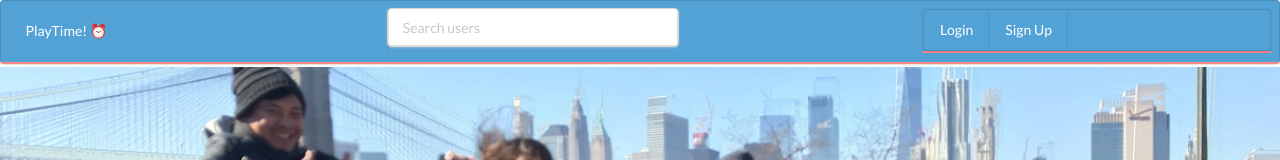
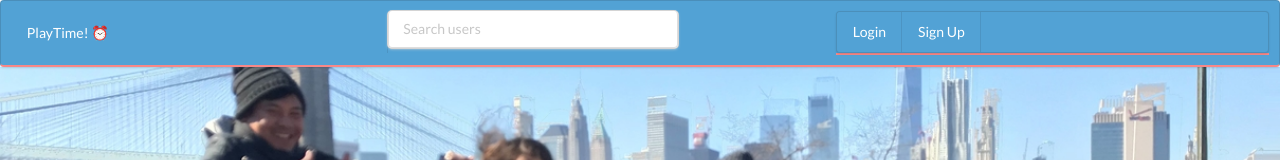
Before and after one commit to robghchen/playtime-frontend, a React (Create React App) app: page / in a window 1280 px wide. Shown: the top 160 px of the page. Built offline with nearby package versions, Linux system fonts and the light colour scheme; no server answers.

Commit message:
flex mobile navbar

```diff
--- a/src/App.css
+++ b/src/App.css
@@ -317,7 +317,7 @@ btn {
 .navbar-layout {
   position: relative;
   display: flex;
-  padding: 0.6em;
+  padding: 0.7em;
 }
 
 .navbar-left {
@@ -342,12 +342,12 @@ btn {
 }
 
 .navbar-search {
-  flex: 3;
+  flex: 1;
   padding-right: 1em;
 }
 
 .navbar-log {
-  flex: 2;
+  flex: 1;
   color: #52a2d5;
   border-bottom: 2px solid #f78888;
 }
```
